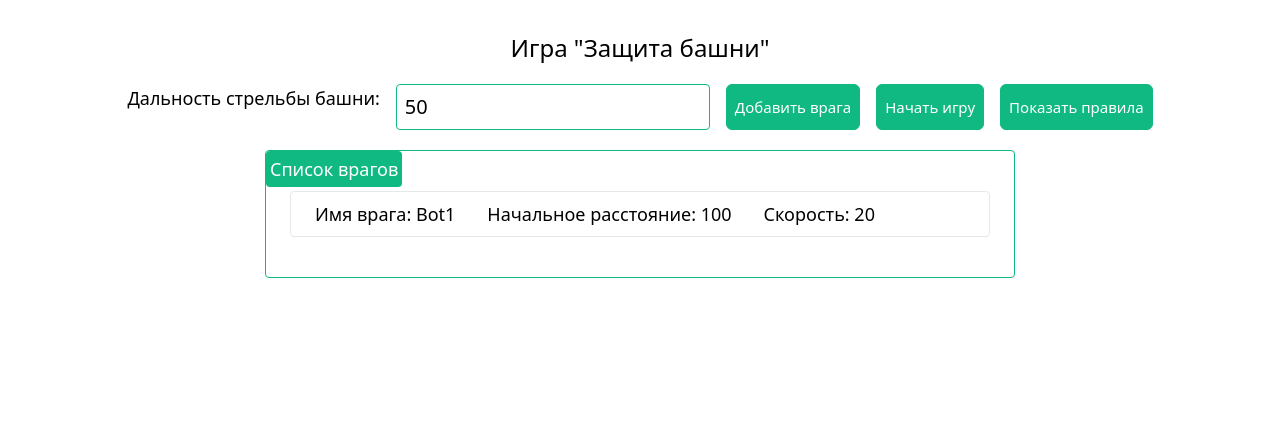
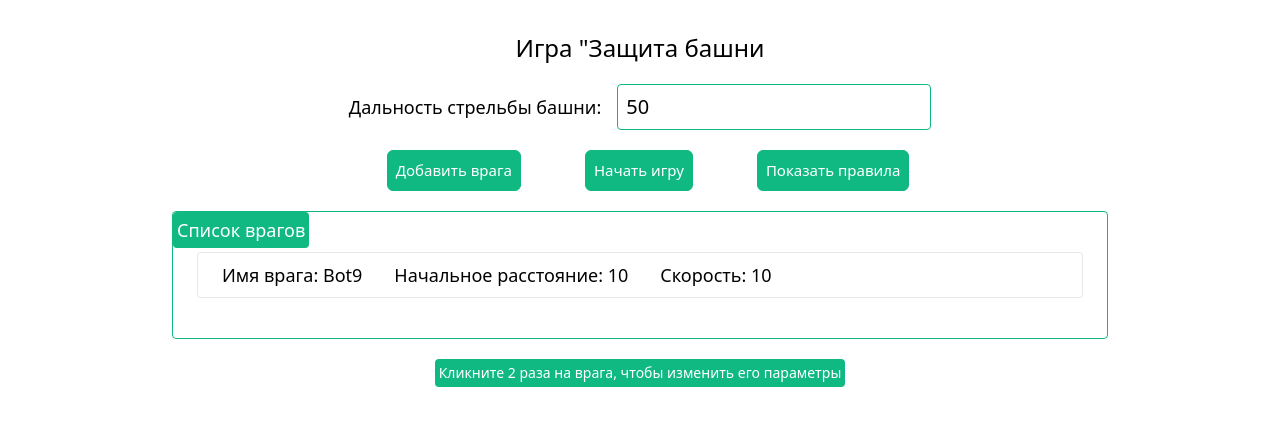
Before and after one commit to troanart/tower-defence, a React (Create React App) app: page / in a window 1280 px wide. Both pictures are taken after a click on the button "Добавить врага". Shown: the top 426 px of the page. Built offline with nearby package versions, Linux system fonts and the light colour scheme.

Commit message:
Дополнительные изменения текстовки  и улучшение структуризации

```diff
--- a/src/components/App/App.tsx
+++ b/src/components/App/App.tsx
@@ -1,10 +1,31 @@
-import React, { useState } from "react";
+import React, { useState, useCallback } from "react";
 
 interface Enemy {
   name: string;
   distance: number;
   speed: number;
 }
+
+const labels = {
+  NO_ENEMIS: "В настоящее время врагов нет.",
+  GAME_NAME: 'Игра "Защита башни',
+  SHOT_RANGE: "Дальность стрельбы башни:",
+  ADD_ENEMI: "Добавить врага",
+  START_GAME: "Начать игру",
+  SHOW_RULES: "Показать правила",
+  ENEMI_LIST: "Список врагов",
+  ENEMI_NAME: "Имя врага:",
+  DISTANCE: "Начальное расстояние:",
+  SPEED: "Скорость:",
+  SAVE: "Сохранить",
+  CLUE: " Кликните 2 раза на врага, чтобы изменить его параметры",
+  GAME_RULES: "Правила игры",
+  CONDITION_1:
+    " 1) На каждом ходу сначала башня стреляет один раз, затем каждый враг перемещается к башне.",
+  CONDITION_2: "2) Нужно убить врагов как можно быстрее",
+  CONDITION_3: "3) Если враг достигнет башни, вы проиграете.",
+  CLOSE_RULES: "Закрыть",
+};
 
 const TowerDefenseGame: React.FC = () => {
   const [towerRange, setTowerRange] = useState<number>(50);
@@ -14,7 +35,8 @@ const TowerDefenseGame: React.FC = () => {
   const [editingIndex, setEditingIndex] = useState<number | null>(null);
   const [showRulesModal, setShowRulesModal] = useState<boolean>(false); // Состояние для управления видимостью модального окна
 
-  const handleInputChange = (
+  const handleInputChange = useCallback(
+    (
       e: React.ChangeEvent<HTMLInputElement>,
       index: number,
       key: keyof Enemy
@@ -25,13 +47,16 @@ const TowerDefenseGame: React.FC = () => {
         [key]: parseInt(e.target.value),
       };
       setEnemies(newEnemies);
-  };
+    },
+    [enemies]
+  );
 
   const handleSaveChanges = (index: number) => {
     setEditingIndex(null);
   };
 
-  const handleAddEnemy = () => {
+  const handleAddEnemy = useCallback(() => {
+    setGameResult("");
     if (enemies.length >= 9) {
       alert("Вы не можете добавить больше 9 врагов.");
       return;
@@ -51,24 +76,32 @@ const TowerDefenseGame: React.FC = () => {
 
     const randomSpeed = (Math.floor(Math.random() * 6) + 1) * 5;
 
-    setEnemies([
-      ...enemies,
+    setEnemies((prevEnemies) => [
+      ...prevEnemies,
       { name: randomName, distance: randomDistance, speed: randomSpeed },
     ]);
-  };
+  }, [enemies]);
 
-  const startGame = () => {
-    if (
-      enemies.length === 0 ||
-      enemies.some((enemy) => enemy.name.trim() === "")
-    ) {
-      setGameResult("Добавьте врагов с корректными именами перед началом игры");
+  const calculateMinimumTowerRange = useCallback(() => {
+    if (enemies.length === 0 || turns === 0) {
+      console.log("Набор врагов пуст или количество ходов равно 0");
       return;
     }
-    playTurns();
-  };
 
-  const playTurns = () => {
+    let maxSpeed = 0;
+    enemies.forEach((enemy) => {
+      if (enemy.speed > maxSpeed) {
+        maxSpeed = enemy.speed;
+      }
+    });
+
+    const minRange = maxSpeed * turns;
+    console.log(
+      `Минимальная дальность стрельбы башни для победы: ${minRange} м`
+    );
+  }, [enemies, turns]);
+
+  const playTurns = useCallback(() => {
     let currentTurn = 0;
     let step = 1;
     let defeated = false;
@@ -91,7 +124,7 @@ const TowerDefenseGame: React.FC = () => {
       if (closestEnemyIndex !== -1) {
         const closestEnemy = enemies[closestEnemyIndex];
         console.log(
-          ` Ход ${currentTurn}: Убит ${closestEnemy.name} на дистанции в ${closestEnemy.distance} м`
+          `Ход ${currentTurn}: Убит ${closestEnemy.name} на дистанции в ${closestEnemy.distance} м`
         );
         enemies.splice(closestEnemyIndex, 1);
       }
@@ -114,35 +147,34 @@ const TowerDefenseGame: React.FC = () => {
       setGameResult(`Башня ВЫИГРЫВАЕТ за ${currentTurn} хода(ов)`);
       console.log(`Башня ВЫИГРЫВАЕТ за ${currentTurn} хода(ов)`);
     } else {
-      setGameResult(`Башня ПРОИГРЫВАЕТ`);
+      setGameResult("Башня ПРОИГРЫВАЕТ");
       calculateMinimumTowerRange();
     }
 
     setTurns(currentTurn);
-  };
+  }, [
+    enemies,
+    towerRange,
+    setTowerRange,
+    setGameResult,
+    calculateMinimumTowerRange,
+  ]);
 
-  const toggleEditMode = (index: number) => {
-    setEditingIndex(index === editingIndex ? null : index);
-  };
-
-  const calculateMinimumTowerRange = () => {
-    if (enemies.length === 0 || turns === 0) {
-      console.log("Набор врагов пуст или количество ходов равно 0");
+  const startGame = useCallback(() => {
+    setGameResult("");
+    if (
+      enemies.length === 0 ||
+      enemies.some((enemy) => enemy.name.trim() === "")
+    ) {
+      setGameResult("Добавьте врагов с корректными именами перед началом игры");
       return;
     }
+    playTurns();
+  }, [enemies, playTurns]);
 
-    let maxSpeed = 0;
-    enemies.forEach((enemy) => {
-      if (enemy.speed > maxSpeed) {
-        maxSpeed = enemy.speed;
-      }
-    });
-
-    const minRange = maxSpeed * turns;
-    console.log(
-      `Минимальная дальность стрельбы башни для победы: ${minRange} м`
-    );
-  };
+  const toggleEditMode = useCallback((index: number) => {
+    setEditingIndex((prevIndex) => (prevIndex === index ? null : index));
+  }, []);
 
   const openRulesModal = () => {
     setShowRulesModal(true);
@@ -153,36 +185,41 @@ const TowerDefenseGame: React.FC = () => {
   };
 
   return (
-    <div className="container mx-auto px-4 py-8 sm:px-6 lg:px-8">
-      <h1 className="text-2xl text-center mb-5 ">Игра "Защита башни"</h1>
-      <div className="mb-5 flex flex-wrap justify-center space-y-4 sm:space-y-0 sm:space-x-4">
-        <label className="text-lg">Дальность стрельбы башни:</label>
+    <div className="container mx-auto px-4 py-8  lg:px-8 lg:max-w-[1000px] ">
+      <h1 className="text-2xl text-center mb-5 ">{labels.GAME_NAME}</h1>
+      <div className="mb-5 flex flex-wrap items-baseline justify-center space-y-4 sm:space-y-0 sm:space-x-4">
+        <label className="text-lg">{labels.SHOT_RANGE}</label>
         <input
-          className="text-xl sm:mb-5 md:mb-8 p-2 border border-emerald-500 rounded outline-none mx-2 hover:border-sky-600 focus:border-sky-600 transition-colors duration-300"
+          className="text-xl  p-2 border border-emerald-500 rounded outline-none  hover:border-sky-600 focus:border-sky-600 transition-colors duration-300"
           type="number"
           value={towerRange}
           onChange={(e) => setTowerRange(parseInt(e.target.value))}
         />
+        <div className="flex w-full sm:pt-4  justify-between  lg:justify-center  lg:mt-5">
           <button
-          className="bg-emerald-500 mx-1 mt-1 text-white p-2 rounded-md border border-emerald-500 hover:bg-emerald-600 transition-colors duration-300"
+            className="bg-emerald-500  mx-1 mt-1 lg:mx-8 text-white p-2 rounded-md border border-emerald-500 hover:bg-emerald-600 transition-colors duration-300"
             onClick={handleAddEnemy}>
-          Добавить врага
+            {labels.ADD_ENEMI}
           </button>
           <button
-          className="bg-emerald-500 mx-1  mt-1  text-white p-2 rounded-md border border-emerald-500 hover:bg-emerald-600 transition-colors duration-300"
+            className="bg-emerald-500 mx-1  mt-1 lg:mx-8  text-white p-2 rounded-md border border-emerald-500 hover:bg-emerald-600 transition-colors duration-300"
             onClick={startGame}>
-          Начать игру
+            {labels.START_GAME}
           </button>
           <button
-          className="bg-emerald-500 mx-1 text-white p-2 rounded-md border border-emerald-500 hover:bg-emerald-600 transition-colors duration-300"
+            className="bg-emerald-500 mx-1  lg:mx-8 mt-1 text-white p-2 rounded-md border border-emerald-500 hover:bg-emerald-600 transition-colors duration-300"
             onClick={openRulesModal}>
-          Показать правила
+            {labels.SHOW_RULES}
           </button>
         </div>
-      <div className="border mx-auto w-full sm:w-[750px] relative px-4 py-8 rounded border-emerald-500">
+      </div>
+      <div className="border mx-auto w-full  relative px-4 py-8 rounded border-emerald-500">
         <h2 className="top-0 left-0 bg-emerald-500 rounded text-lg absolute text-white w-fit p-1">
-          Список врагов
+          {labels.ENEMI_LIST}
         </h2>
+        {enemies.length === 0 && (
+          <p className="text-lg text-center">{labels.NO_ENEMIS}</p>
+        )}
         {enemies.map((enemy, index) => (
           <div key={index}>
             <div
@@ -191,23 +228,23 @@ const TowerDefenseGame: React.FC = () => {
               }`}>
               {editingIndex === index ? (
                 <>
-                  <label className="text-lg m-4">Имя врага:</label>
+                  <label className="text-lg m-2"> {labels.ENEMI_NAME}</label>
                   <input
-                    className="tex-xl w-[120px] p-2  border border-emerald-500 rounded outline-none  mx-2 hover:border-sky-600 focus:border-sky-600 transition-colors duration-300"
+                    className="tex-xl w-[95px] p-2  border border-emerald-500 rounded outline-none  mx-2 hover:border-sky-600 focus:border-sky-600 transition-colors duration-300"
                     type="text"
                     value={enemy.name}
                     onChange={(e) => handleInputChange(e, index, "name")}
                   />
-                  <label className="text-lg m-4">Начальное расстояние:</label>
+                  <label className="text-lg m-2"> {labels.DISTANCE}</label>
                   <input
-                    className="tex-xl w-[120px] p-2  border border-emerald-500 rounded outline-none  mx-2 hover:border-sky-600 focus:border-sky-600 transition-colors duration-300"
+                    className="tex-xl w-[95px] p-2  border border-emerald-500 rounded outline-none  mx-2 hover:border-sky-600 focus:border-sky-600 transition-colors duration-300"
                     type="number"
                     value={enemy.distance}
                     onChange={(e) => handleInputChange(e, index, "distance")}
                   />
-                  <label className="text-lg m-4">Скорость:</label>
+                  <label className="text-lg m-2"> {labels.SPEED}</label>
                   <input
-                    className="tex-xl w-[120px] p-2  border border-emerald-500 rounded outline-none  mx-2 hover:border-sky-600 focus:border-sky-600 transition-colors duration-300"
+                    className="tex-xl w-[95px] p-2  border border-emerald-500 rounded outline-none  mx-2 hover:border-sky-600 focus:border-sky-600 transition-colors duration-300"
                     type="number"
                     value={enemy.speed}
                     onChange={(e) => handleInputChange(e, index, "speed")}
@@ -215,7 +252,7 @@ const TowerDefenseGame: React.FC = () => {
                   <button
                     className="bg-emerald-500 text-white p-2 rounded-md border border-emerald-500 hover:bg-emerald-600 transition-colors duration-300"
                     onClick={() => handleSaveChanges(index)}>
-                    Сохранить
+                    {labels.SAVE}
                   </button>
                 </>
               ) : (
@@ -223,17 +260,17 @@ const TowerDefenseGame: React.FC = () => {
                   <span
                     className="text-lg m-4"
                     onDoubleClick={() => toggleEditMode(index)}>
-                    Имя врага: {enemy.name}
+                    {labels.ENEMI_NAME} {enemy.name}
                   </span>
                   <span
                     className="text-lg m-4"
                     onDoubleClick={() => toggleEditMode(index)}>
-                    Начальное расстояние: {enemy.distance}
+                    {labels.DISTANCE} {enemy.distance}
                   </span>
                   <span
                     className="text-lg m-4"
                     onDoubleClick={() => toggleEditMode(index)}>
-                    Скорость: {enemy.speed}
+                    {labels.SPEED} {enemy.speed}
                   </span>
                 </>
               )}
@@ -241,6 +278,10 @@ const TowerDefenseGame: React.FC = () => {
           </div>
         ))}
       </div>
+
+      <p className="text-sm mt-5 bg-emerald-500 rounded w-fit mx-auto text-white p-1">
+        {labels.CLUE}
+      </p>
 
       <div className=" mt-5 text-2xl text-center">
         {gameResult && (
@@ -258,22 +299,15 @@ const TowerDefenseGame: React.FC = () => {
       {showRulesModal && (
         <div className="fixed top-0 left-0 z-50 w-full h-full  bg-gray-800 bg-opacity-50 flex items-center justify-center">
           <div className="bg-white p-8 max-w-[350px] rounded-md">
-            <h2 className="text-2xl mb-4">Правила игры</h2>
+            <h2 className="text-2xl mb-4"> {labels.GAME_RULES}</h2>
 
-            <p className="mb-2">
-              1) На каждом ходу сначала башня стреляет один раз, затем каждый
-              враг перемещается к башне.
-            </p>
-
-            <p className="mb-2"> 2) Нужно убить врагов как можно быстрее</p>
-            <p className="mb-2">
-              {" "}
-              3) Если враг достигнет башни, вы проиграете.
-            </p>
+            <p className="mb-2">{labels.CONDITION_1}</p>
+            <p className="mb-2"> {labels.CONDITION_2}</p>
+            <p className="mb-2">{labels.CONDITION_3}</p>
             <button
               className="bg-emerald-500 text-white px-4 py-2 rounded-md mt-4"
               onClick={closeRulesModal}>
-              Закрыть
+              {labels.CLOSE_RULES}
             </button>
           </div>
         </div>
```
Lines whose indentation alone changed are shown as unchanged.
